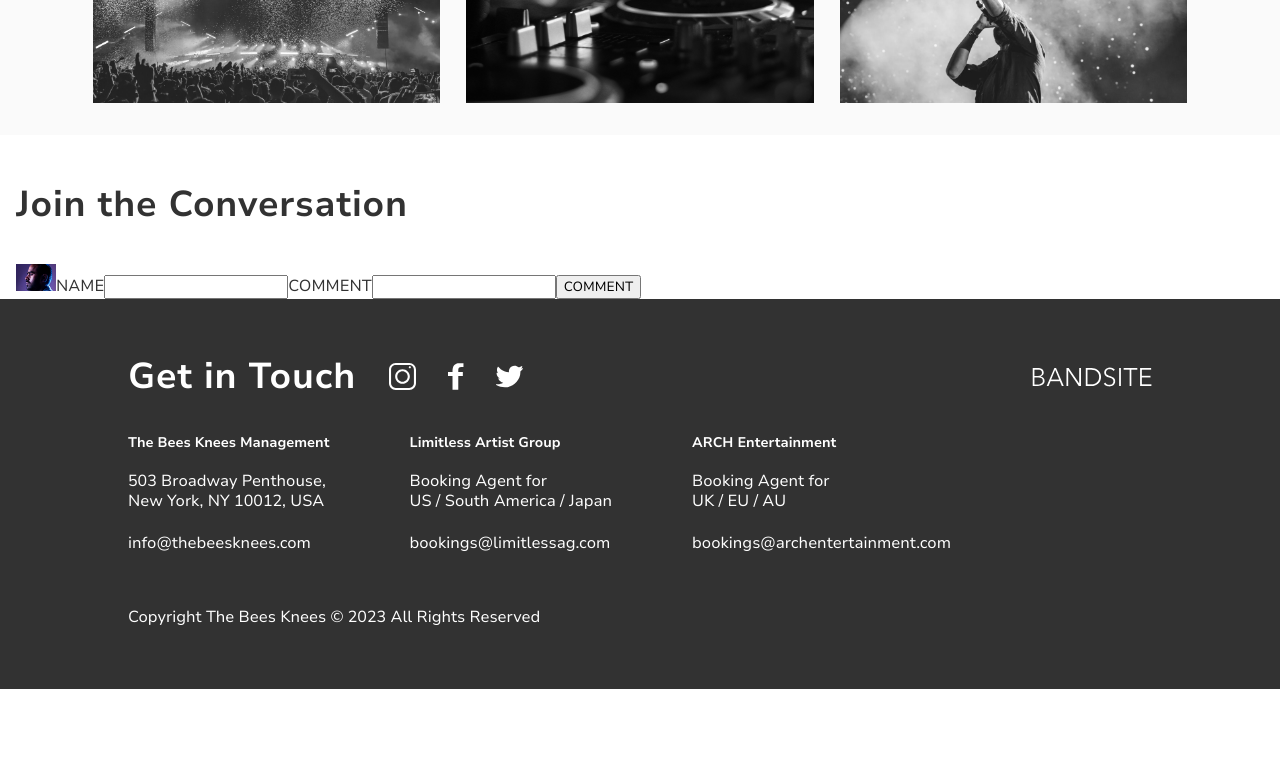
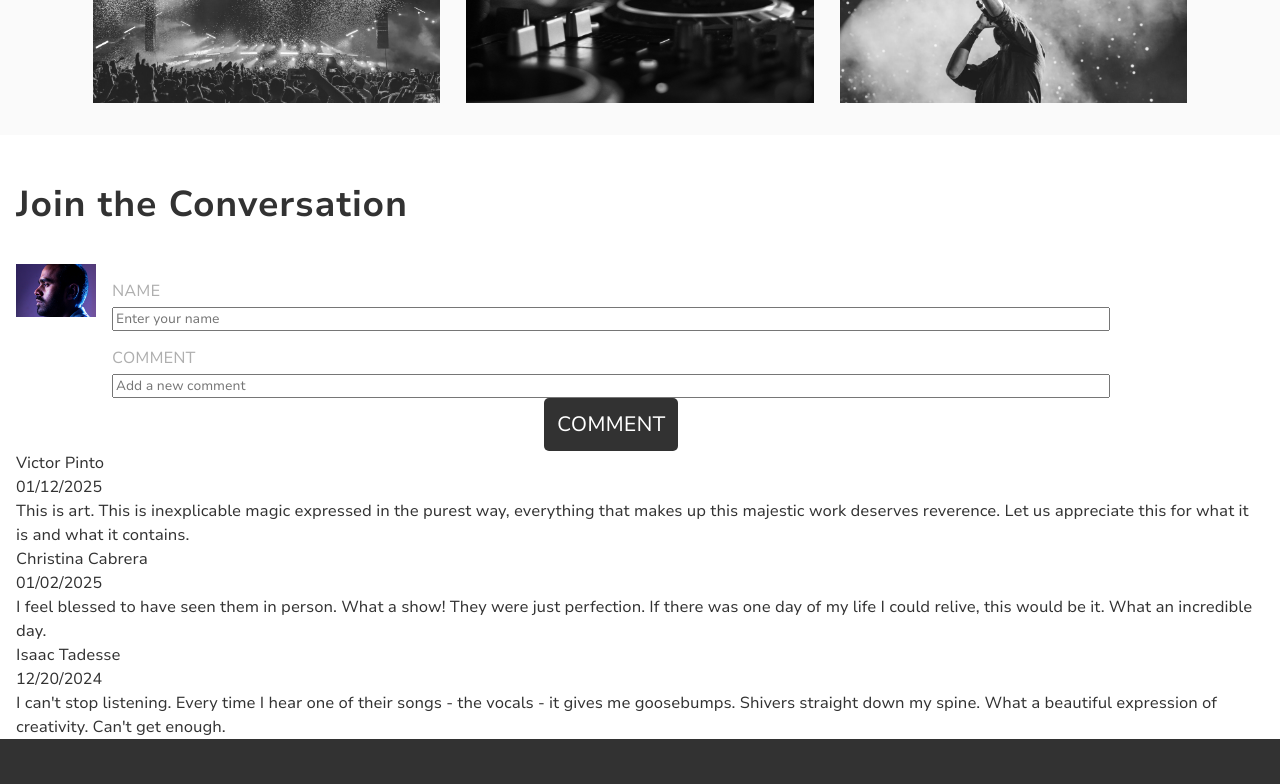
Before and after one commit to isabellainglis/isabella-inglis-bandsite, a plain HTML site: page index.html in a window 1280 px wide. Shown: the part 2500-3284 px from the top of the page. Before the commit the page ends 3189 px from the top, so only its background shows below. Drawn offline with nearby package versions, Linux system fonts and the light colour scheme; files that its build step writes are made by us from their sources.

Commit message:
add comment card data

```diff
--- a/index.html
+++ b/index.html
@@ -120,6 +120,37 @@
       </section>
       <section class="comment-section">
         <h2 class="comment-section__heading">Join the Conversation</h2>
+        <div class="comment-section__form-container">
+          <div class="comment-section__img-container">
+            <img
+              src="./assets/images/mohan-muruge.jpg"
+              alt="Face of artist"
+              class="comment-section__img"
+            />
+          </div>
+          <form class="comment-section__form">
+            <label for="name" class="comment-section__form-label">NAME</label
+            ><input
+              type="text"
+              class="comment-section__input"
+              name="name"
+              id="name"
+              placeholder="Enter your name"
+            />
+            <label for="comment" class="comment-section__form-label"
+              >COMMENT</label
+            >
+            <input
+              type="text"
+              class="comment-section__input comment-section__input--comment"
+              name="comment"
+              id="comment"
+              placeholder="Add a new comment"
+            />
+
+            <button class="comment-section__btn">COMMENT</button>
+          </form>
+        </div>
       </section>
     </main>
     <footer class="footer">
--- a/scripts/index-page.js
+++ b/scripts/index-page.js
@@ -1,38 +1,65 @@
-const commentForm = document.querySelector(".comment-section");
+let displayComments = (comment) => {
+  const commentSection = document.querySelector(".comment-section");
 
-const avatar = document.createElement("img");
-avatar.classList.add("comment-section__avatar");
-avatar.setAttribute("src", "../assets/images/mohan-muruge.jpg");
-commentForm.appendChild(avatar);
+  const commentCard = document.createElement("div");
+  commentCard.classList.add("comment-section__comment-card");
+  commentSection.appendChild(commentCard);
 
-const form = document.createElement("form");
-form.classList.add("comment-section__form");
+  const commentImgContainer = document.createElement("div");
+  commentImgContainer.classList.add("comment-section__comment-img-container");
+  commentCard.appendChild(commentImgContainer);
 
-const nameLabel = document.createElement("label");
-nameLabel.classList.add("comment-section__label");
-nameLabel.setAttribute("for", "nameInput");
-nameLabel.innerText = "NAME";
-commentForm.appendChild(nameLabel);
+  const commentImg = document.createElement("img");
+  commentImg.classList.add("comment-section__comment-img");
+  commentImgContainer.appendChild(commentImg);
 
-const nameInput = document.createElement("input");
-nameInput.classList.add("comment-section__name-input");
-nameInput.setAttribute("name", "nameInput");
-nameInput.setAttribute("id", "nameInput");
-commentForm.appendChild(nameInput);
+  const commentContainer = document.createElement("div");
+  commentContainer.classList.add("comment-section__comment-container");
+  commentCard.appendChild(commentContainer);
 
-const commentLabel = document.createElement("label");
-commentLabel.classList.add("comment-section__label");
-commentLabel.setAttribute("for", "commentInput");
-commentLabel.innerText = "COMMENT";
-commentForm.appendChild(commentLabel);
+  const commentTop = document.createElement("div");
+  commentTop.classList.add("comment-section__comment-top");
+  commentContainer.appendChild(commentTop);
 
-const commentInput = document.createElement("input");
-commentInput.classList.add("comment-section__comment-input");
-commentInput.setAttribute("comment", "commentInput");
-commentInput.setAttribute("id", "commentInput");
-commentForm.appendChild(commentInput);
+  const commentName = document.createElement("p");
+  commentName.classList.add("comment-section__comment-name");
+  commentName.innerText = comment.name;
+  commentTop.appendChild(commentName);
 
-const commentBtn = document.createElement("button");
-commentBtn.classList.add("comment-section__btn");
-commentBtn.innerText = "COMMENT";
-commentForm.appendChild(commentBtn);
+  const commentDate = document.createElement("p");
+  commentDate.classList.add("comment-section__comment-Date");
+  commentDate.innerText = comment.date;
+  commentTop.appendChild(commentDate);
+
+  const commentContent = document.createElement("p");
+  commentContent.classList.add("comment-section__comment-content");
+  commentContent.innerText = comment.content;
+  commentContainer.appendChild(commentContent);
+};
+
+const comments = [
+  {
+    name: "Victor Pinto",
+    content:
+      "This is art. This is inexplicable magic expressed in the purest way, everything that makes up this majestic work deserves reverence. Let us appreciate this for what it is and what it contains.",
+    date: "01/12/2025",
+  },
+  {
+    name: "Christina Cabrera",
+    content:
+      "I feel blessed to have seen them in person. What a show! They were just perfection. If there was one day of my life I could relive, this would be it. What an incredible day.",
+    date: "01/02/2025",
+  },
+  {
+    name: "Isaac Tadesse",
+    content:
+      "I can't stop listening. Every time I hear one of their songs - the vocals - it gives me goosebumps. Shivers straight down my spine. What a beautiful expression of creativity. Can't get enough.",
+    date: "12/20/2024",
+  },
+];
+
+for (let i = 0; i < comments.length; i++) {
+  const comment = comments[i];
+
+  displayComments(comment);
+}
--- a/styles/bio.scss
+++ b/styles/bio.scss
@@ -188,7 +188,35 @@
     @include heading-padding;
   }
 
-  &__avatar {
-    width: 2.5rem;
+  &__form-container {
+    display: flex;
+  }
+
+  &__img {
+    width: 5rem;
+  }
+
+  &__form {
+    display: flex;
+    flex-direction: column;
+    width: 80%;
+    margin: 0 1rem;
+  }
+
+  &__form-label {
+    @include info-subheading;
+    padding: 1rem 0 0.3rem;
+  }
+
+  &__btn {
+    @include button;
+  }
+
+  &__comment-card {
+    display: flex;
+  }
+
+  &__commentContainer {
+    width: 80%;
   }
 }
--- a/styles/partials/_mixins.scss
+++ b/styles/partials/_mixins.scss
@@ -70,3 +70,8 @@
   border: none;
   text-align: center;
 }
+
+@mixin info-subheading {
+  color: $secondary-color;
+  font-size: 1rem;
+}
--- a/styles/shows.scss
+++ b/styles/shows.scss
@@ -45,8 +45,7 @@
   }
 
   &__subheading {
-    color: $secondary-color;
-    font-size: 1rem;
+    @include info-subheading;
   }
 
   &__info {
```
